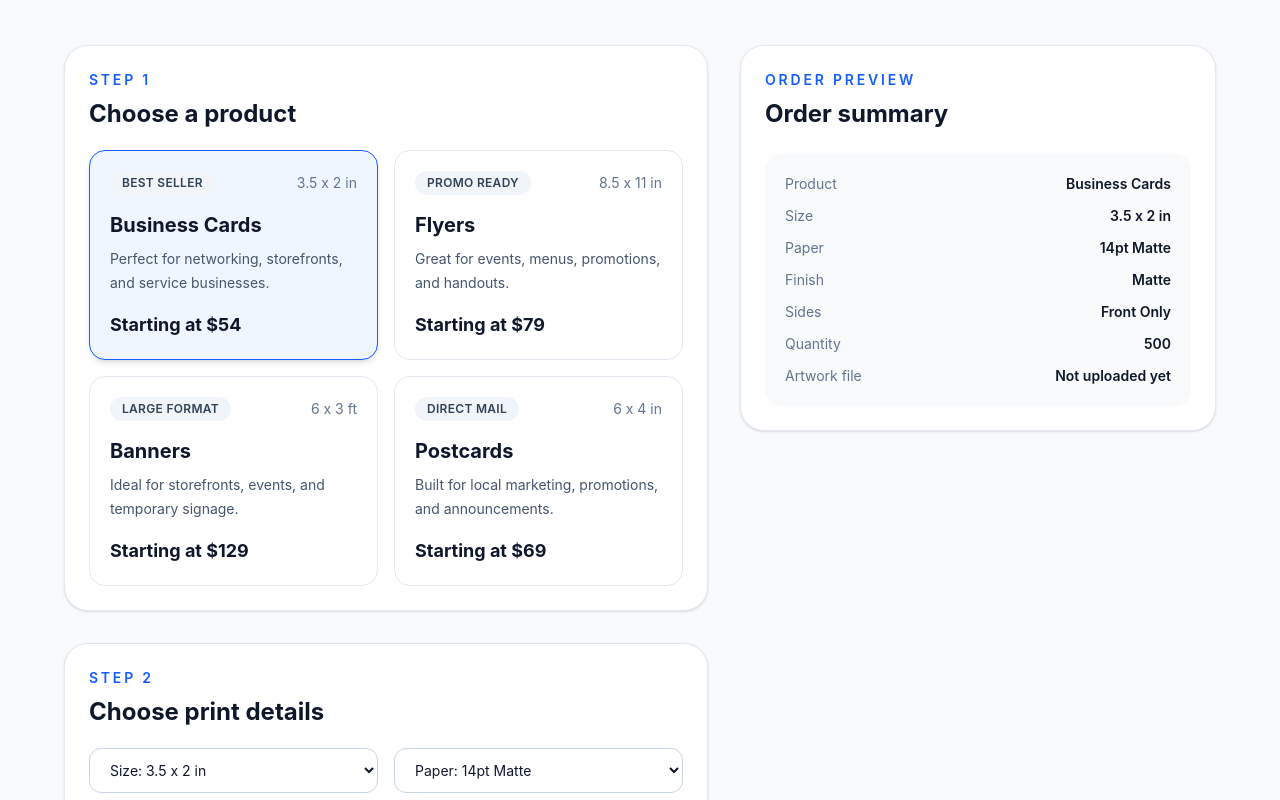
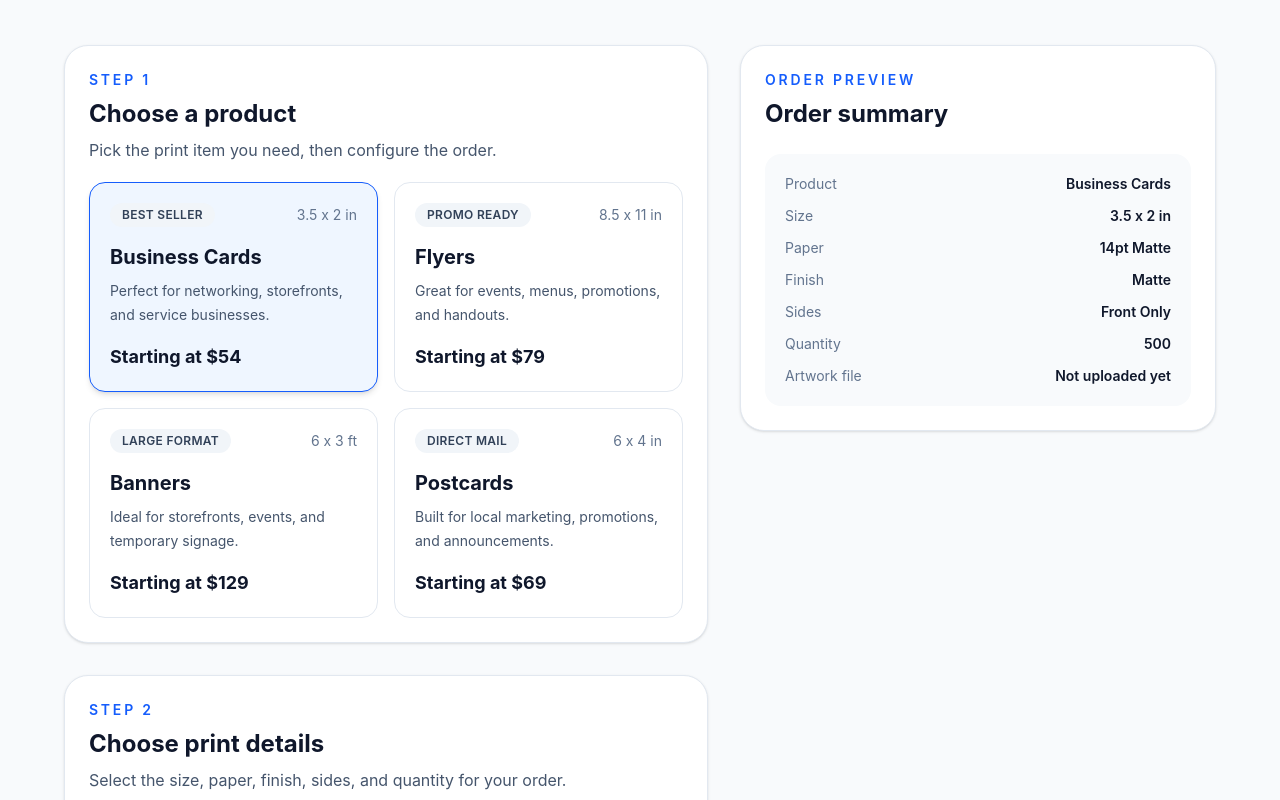
Before and after one commit to deworkenj-envision/Version-25a, a Next.js app: page /upload in a window 1280 px wide. Shown: the part 320-1120 px from the top of the page. Built offline with nearby package versions, Linux system fonts and the light colour scheme.

Commit message:
Update page.js

```diff
--- a/app/upload/page.js
+++ b/app/upload/page.js
@@ -1,7 +1,6 @@
 "use client";
 
 import { useMemo, useState } from "react";
-import { useRouter } from "next/navigation";
 
 const productOptions = [
   {
@@ -51,8 +50,6 @@ const productOptions = [
 ];
 
 export default function UploadsPage() {
-  const router = useRouter();
-
   const [selectedProduct, setSelectedProduct] = useState("Business Cards");
   const [quantity, setQuantity] = useState("500");
   const [fileName, setFileName] = useState("");
@@ -101,12 +98,11 @@ export default function UploadsPage() {
     }
 
     const fakeOrderNumber = `PL-${Date.now().toString().slice(-6)}`;
+    const target = `/order-success?order=${fakeOrderNumber}&product=${encodeURIComponent(
+      selectedProduct
+    )}&qty=${encodeURIComponent(quantity)}`;
 
-    router.push(
-      `/order-success?order=${fakeOrderNumber}&product=${encodeURIComponent(
-        selectedProduct
-      )}&qty=${quantity}`
-    );
+    window.location.href = target;
   }
 
   return (
@@ -139,6 +135,9 @@ export default function UploadsPage() {
                 <h2 className="mt-2 text-2xl font-bold text-slate-900">
                   Choose a product
                 </h2>
+                <p className="mt-2 text-slate-600">
+                  Pick the print item you need, then configure the order.
+                </p>
               </div>
 
               <div className="grid gap-4 md:grid-cols-2">
@@ -186,6 +185,9 @@ export default function UploadsPage() {
                 <h2 className="mt-2 text-2xl font-bold text-slate-900">
                   Choose print details
                 </h2>
+                <p className="mt-2 text-slate-600">
+                  Select the size, paper, finish, sides, and quantity for your order.
+                </p>
               </div>
 
               <div className="grid gap-4 md:grid-cols-2">
```
